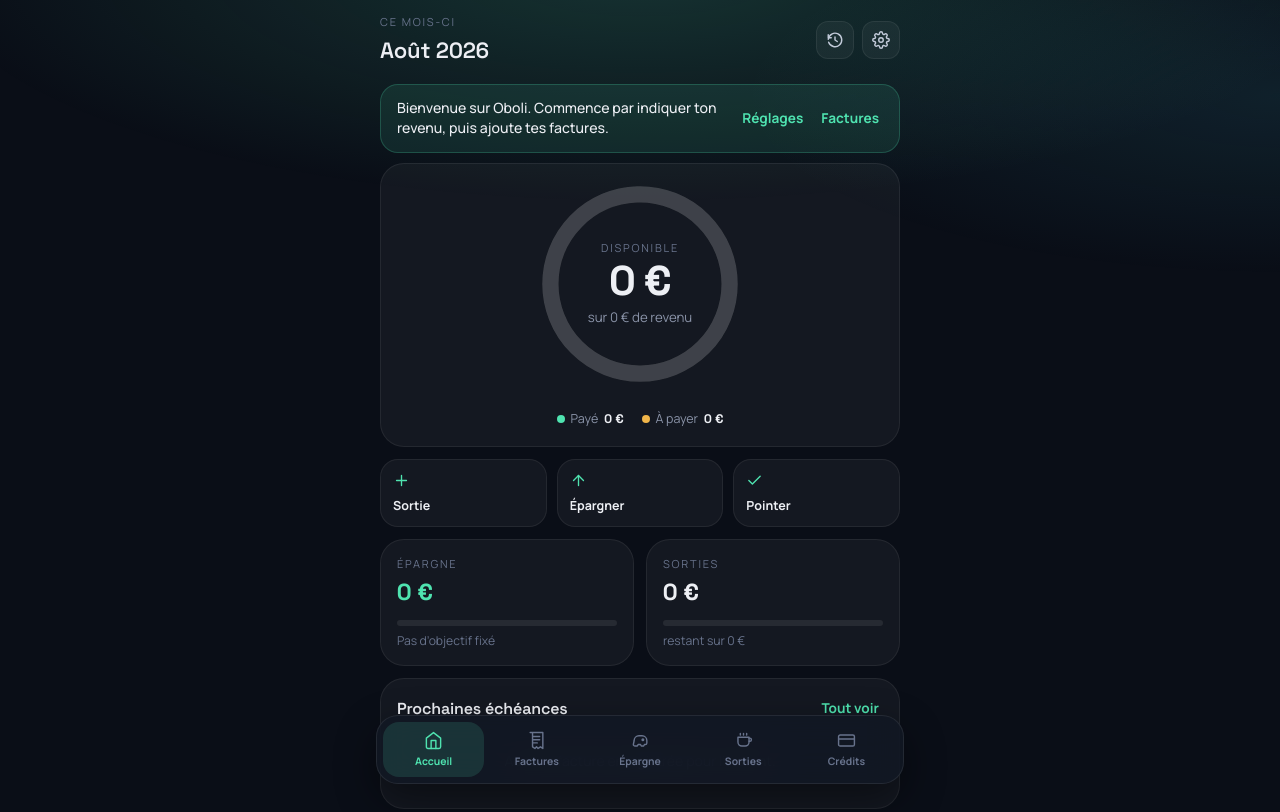
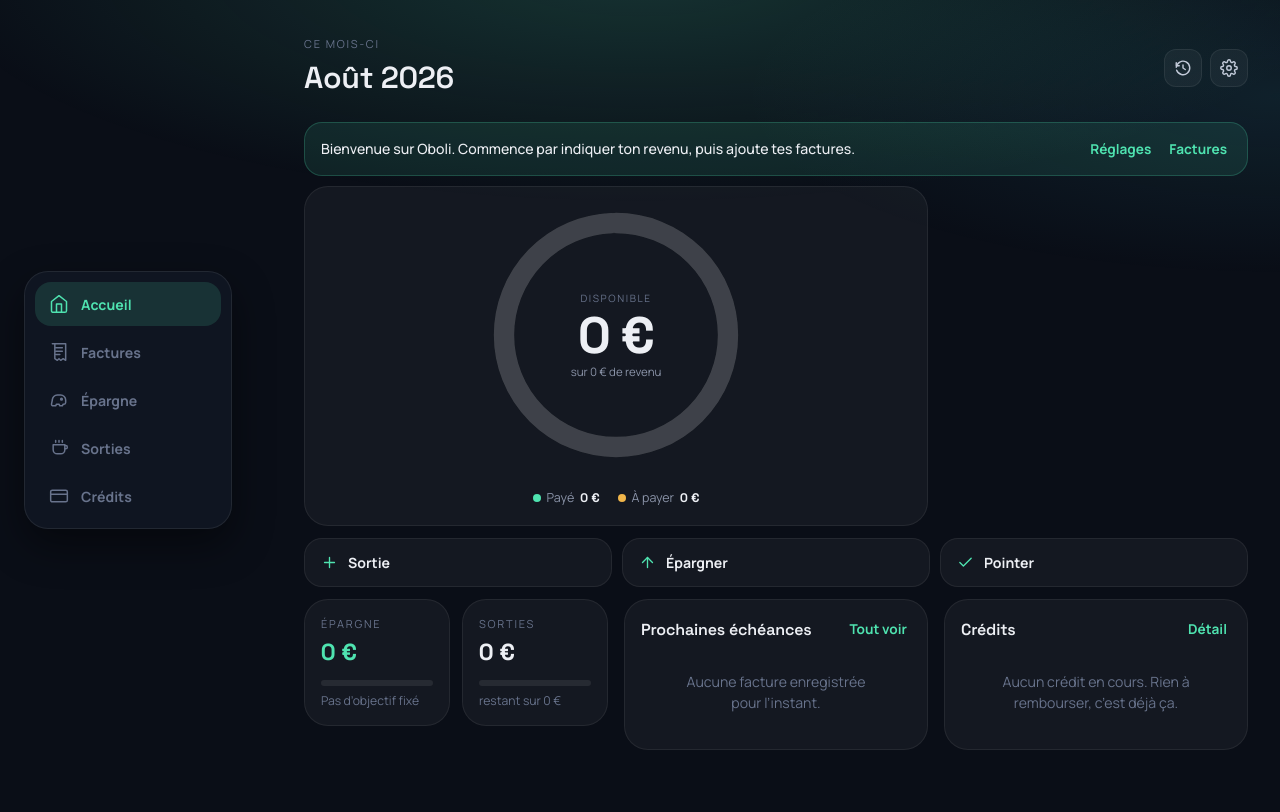
Before and after one commit to Fuego-Core/Budgex, a plain HTML site: page index.html in a window 1280 px wide. Shown: the top 812 px of the page. Drawn offline with Linux system fonts and the light colour scheme.

Commit message:
Add files via upload

```diff
--- a/css/style.css
+++ b/css/style.css
@@ -165,7 +165,9 @@ body.subview #app { padding-bottom: calc(var(--safe-bottom) + 28px); }
 .dial-wrap { position: relative; display: grid; place-items: center; }
 .dial { width: 224px; height: 224px; display: block; transform: rotate(-90deg); }
 .dial circle { transition: stroke-dasharray 0.9s var(--ease); }
-.dial-center { position: absolute; text-align: center; }
+.dial-center { position: absolute; text-align: center; max-width: 150px; }
+.dial-center .subtle { font-size: 0.72rem; line-height: 1.25; margin-top: 4px; }
+.dial-center .eyebrow { font-size: 0.63rem; }
 .dial-value { font-size: 2.6rem; font-weight: 700; letter-spacing: -0.03em; margin: 0; line-height: 1; }
 
 .legend { display: flex; justify-content: center; flex-wrap: wrap; gap: 8px 18px; margin-top: 14px; font-size: 0.78rem; color: var(--text-2); }
@@ -507,10 +509,97 @@ p.empty.card { padding: 30px 18px; }
   }
 }
 
+/* ------------------------------------------------------------------ *
+ * Tablette — deux colonnes de cartes, texte un cran au-dessus
+ * ------------------------------------------------------------------ */
+@media (min-width: 700px) {
+  body { font-size: 17px; }
+  #app { max-width: 720px; }
+
+  .view.active {
+    display: grid;
+    grid-template-columns: 1fr 1fr;
+    gap: 0 14px;
+    align-items: start;
+  }
+  /* En-têtes, alertes et actions rapides tiennent toute la largeur. */
+  .view.active > .home-header,
+  .view.active > .sub-header,
+  .view.active > .alert,
+  .view.active > .quick { grid-column: 1 / -1; }
+  /* Le conteneur de cascade s'efface pour que ses cartes rejoignent la grille. */
+  .view.active > div.stagger { display: contents; }
+
+  .figure { font-size: 2.6rem; }
+  .dial { width: 250px; height: 250px; }
+  .dial-center { max-width: 168px; }
+  .dial-value { font-size: 2.9rem; }
+}
+
+/* ------------------------------------------------------------------ *
+ * Ordinateur — navigation latérale, trois colonnes, feuille centrée
+ * ------------------------------------------------------------------ */
+@media (min-width: 1000px) {
+  #app {
+    max-width: 1080px;
+    margin: 0 auto 0 max(272px, calc(50% - 400px));
+    padding: 32px 32px 48px;
+  }
+  .view.active { grid-template-columns: repeat(3, 1fr); gap: 0 16px; }
+
+  .home-header, .sub-header { margin-bottom: 22px; }
+  h1 { font-size: 1.7rem; }
+  .home-month { font-size: 1.9rem; }
+  .figure { font-size: 2.9rem; }
+
+  /* Le cadran devient la pièce maîtresse : deux colonnes sur trois. */
+  .dial-card { grid-column: span 2; }
+  .dial { width: 280px; height: 280px; }
+  .dial-center { max-width: 190px; }
+  .dial-value { font-size: 3.2rem; }
+
+  .quick { grid-template-columns: repeat(3, 1fr); }
+  .quick button { flex-direction: row; align-items: center; gap: 10px; padding: 14px 16px; font-size: 0.88rem; }
+
+  /* Barre d'onglets → colonne fixe à gauche. */
+  .tabbar {
+    left: 24px; right: auto; top: 50%; bottom: auto;
+    transform: translateY(-50%);
+    flex-direction: column; gap: 4px;
+    width: 208px; padding: 10px;
+    border-radius: 24px;
+  }
+  .tab {
+    flex-direction: row; justify-content: flex-start; gap: 12px;
+    padding: 12px 14px; font-size: 0.88rem;
+    border-radius: 16px;
+  }
+  .tab svg { width: 20px; height: 20px; }
+  body.subview #app { margin-left: auto; margin-right: auto; }
+
+  /* Feuille modale : boîte centrée plutôt que panneau du bas. */
+  .sheet-overlay { align-items: center; }
+  .sheet {
+    max-width: 460px;
+    border-radius: 26px;
+    border-bottom: 1px solid rgba(255, 255, 255, 0.09);
+    padding: 14px 24px 26px;
+    transform: translateY(24px) scale(0.98);
+    opacity: 0;
+    transition: transform 0.32s var(--ease), opacity 0.24s ease;
+  }
+  .sheet-overlay.open .sheet { transform: none; opacity: 1; }
+  .sheet-handle { display: none; }
+
+  .toast { bottom: 32px; }
+  .update-banner { left: auto; right: 32px; bottom: 32px; max-width: 420px; }
+}
+
 /* Très petits écrans */
 @media (max-width: 360px) {
   #app { padding-left: 14px; padding-right: 14px; }
   .dial { width: 200px; height: 200px; }
+  .dial-center { max-width: 132px; }
   .dial-value { font-size: 2.2rem; }
   .grid-2 { gap: 10px; }
 }
```
